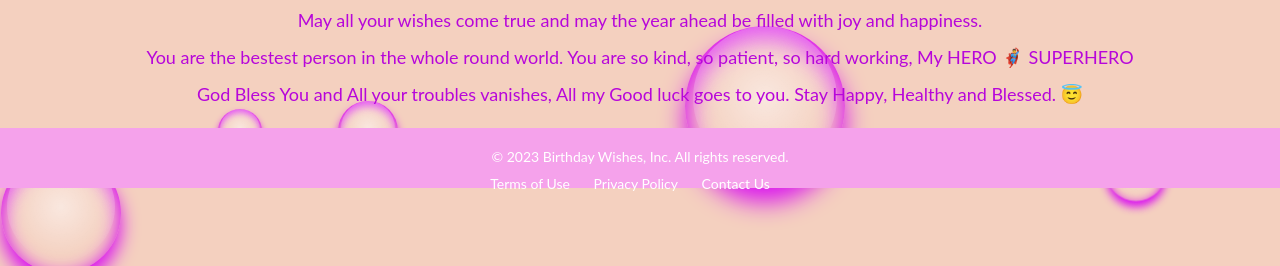
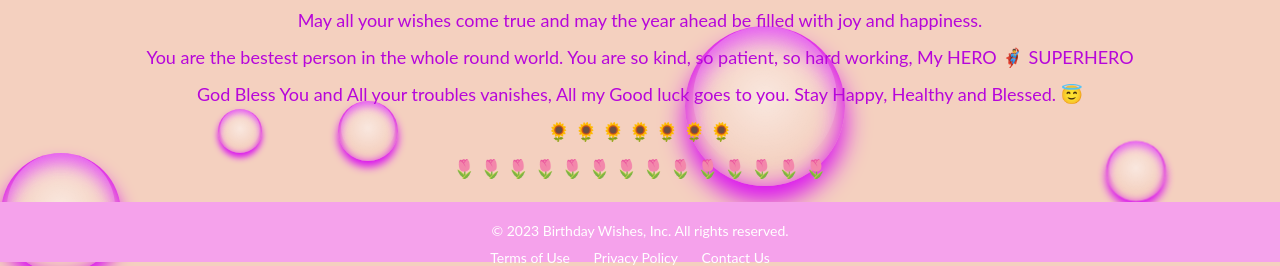
Before and after one commit to sonakshi999/fun, a plain HTML site: page index.html in a window 1280 px wide. Shown: the part 851-1117 px from the top of the page. Before the commit the page ends 1043 px from the top, so only its background shows below. Drawn offline with Linux system fonts and the light colour scheme.

Commit message:
Update index.html

```diff
--- a/index.html
+++ b/index.html
@@ -54,6 +54,8 @@
         <p>God Bless You and All your troubles vanishes, All my Good luck goes to you. Stay Happy,
           Healthy and Blessed. 😇
         </p>
+        <p> 🌻  🌻  🌻  🌻  🌻  🌻  🌻</p>
+        <p>   🌷  🌷  🌷  🌷  🌷  🌷  🌷  🌷 🌷  🌷  🌷  🌷  🌷  🌷</P>
       </div>
     </div>
     <footer>
```
